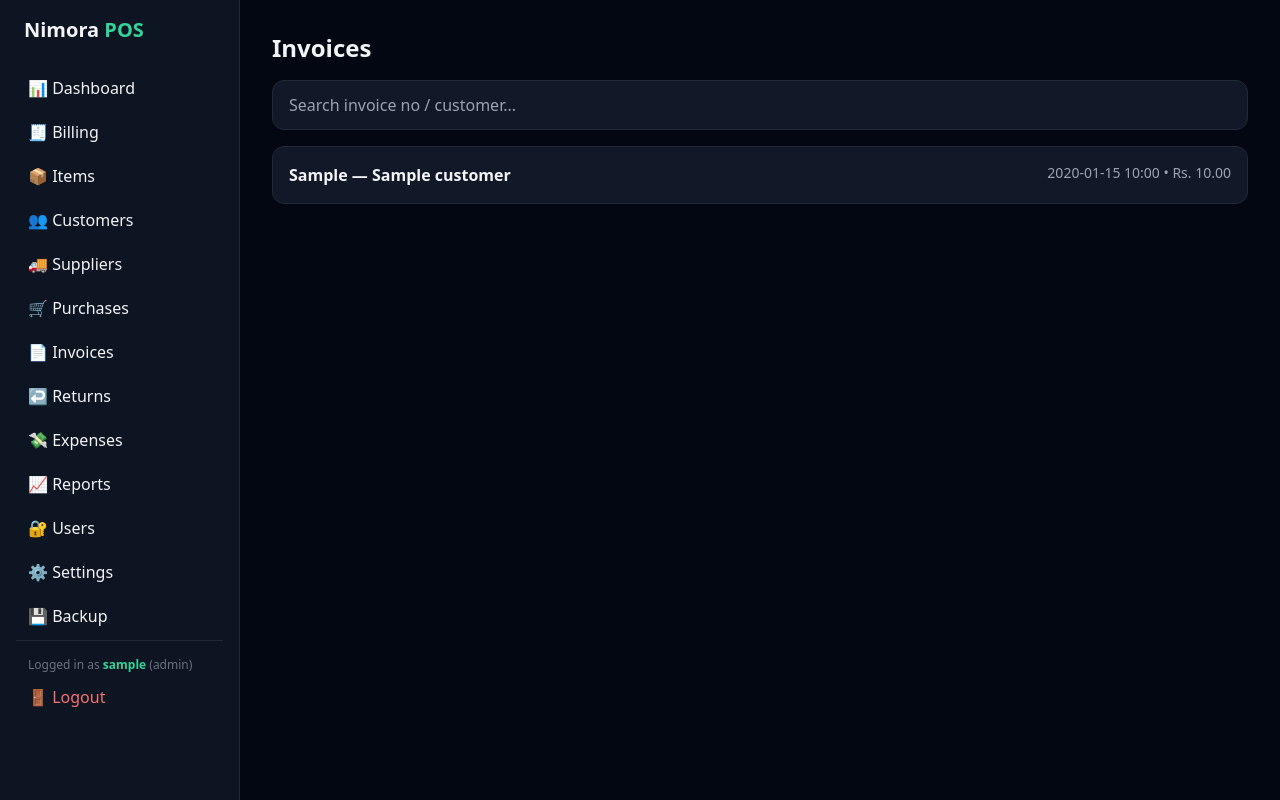
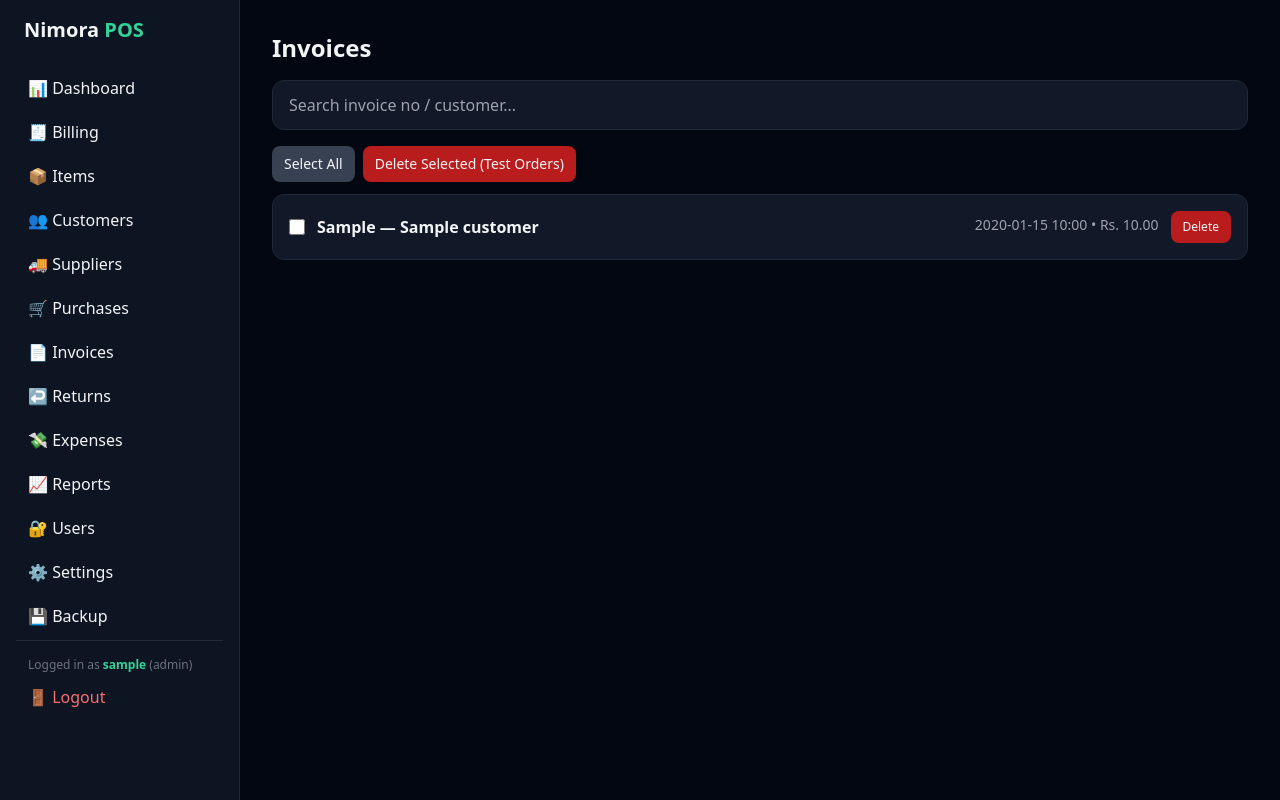
Before and after one commit to nimsara-web/Nimora-pos, a Flask app: page /invoices in a window 1280 px wide. Run offline with Flask 3, Linux system fonts and the light colour scheme; the visitor is signed in with stand-in values (Sample User, id 1); a database or web service that is not in the repository returns one stand-in record (values such as "Sample title"); some libraries are stand-ins or nearby versions.

Commit message:
Update invoices_list.html

```diff
--- a/templates/invoices_list.html
+++ b/templates/invoices_list.html
@@ -6,16 +6,37 @@
     <input name="q" value="{{ q }}" placeholder="Search invoice no / customer..." class="w-full bg-gray-900 border border-gray-800 rounded-xl px-4 py-3 focus:outline-none focus:border-emerald-500 transition">
 </form>
 
+<form method="POST" action="/invoices/delete-test" id="bulkForm" class="fade-in">
+    <div class="flex gap-2 mb-3">
+        <button type="button" onclick="toggleAll()" class="bg-gray-700 hover:bg-gray-600 transition px-3 py-2 rounded-lg text-sm">Select All</button>
+        <button type="submit" onclick="return confirm('Delete selected invoices? Stock will be restored.')" class="bg-red-700 hover:bg-red-600 transition px-3 py-2 rounded-lg text-sm">Delete Selected (Test Orders)</button>
+    </div>
+
     {% if invoices %}
-<div class="space-y-2 fade-in">
+    <div class="space-y-2">
         {% for inv in invoices %}
-    <a href="/invoice/{{ inv._id }}" class="card-hover block bg-gray-900 rounded-xl p-4 hover:bg-gray-800 transition flex justify-between border border-gray-800">
+        <div class="bg-gray-900 rounded-xl p-4 flex items-center justify-between gap-3 border border-gray-800 card-hover">
+            <div class="flex items-center gap-3 flex-1">
+                <input type="checkbox" name="inv_ids" value="{{ inv._id }}" class="inv-check w-4 h-4 accent-red-500">
+                <a href="/invoice/{{ inv._id }}" class="flex-1 flex justify-between hover:text-emerald-400 transition">
                     <span class="font-semibold">{{ inv.invoice_no }}{% if inv.customer %} — {{ inv.customer }}{% endif %}</span>
                     <span class="text-gray-400 text-sm">{{ inv.created_at.strftime('%Y-%m-%d %H:%M') }} • Rs. {{ "%.2f"|format(inv.total) }}</span>
                 </a>
+            </div>
+            <a href="/invoice/delete/{{ inv._id }}" onclick="return confirm('Delete this invoice? Stock will be restored.')" class="bg-red-700 hover:bg-red-600 transition px-3 py-2 rounded-lg text-xs">Delete</a>
+        </div>
         {% endfor %}
     </div>
     {% else %}
     <p class="text-gray-400">No invoices yet.</p>
     {% endif %}
+</form>
+
+<script>
+function toggleAll() {
+    const checks = document.querySelectorAll('.inv-check');
+    const allChecked = Array.from(checks).every(c => c.checked);
+    checks.forEach(c => c.checked = !allChecked);
+}
+</script>
 {% endblock %}
```
Lines whose indentation alone changed are shown as unchanged.
